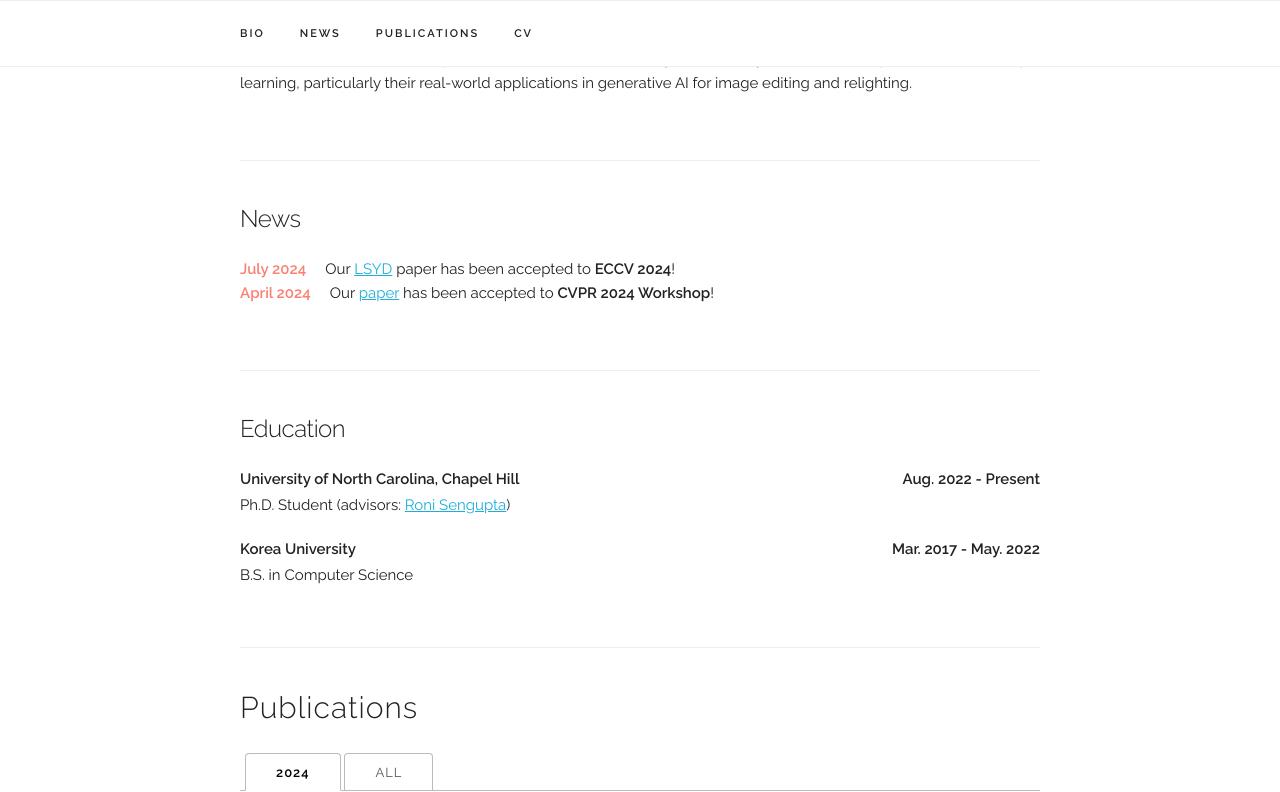
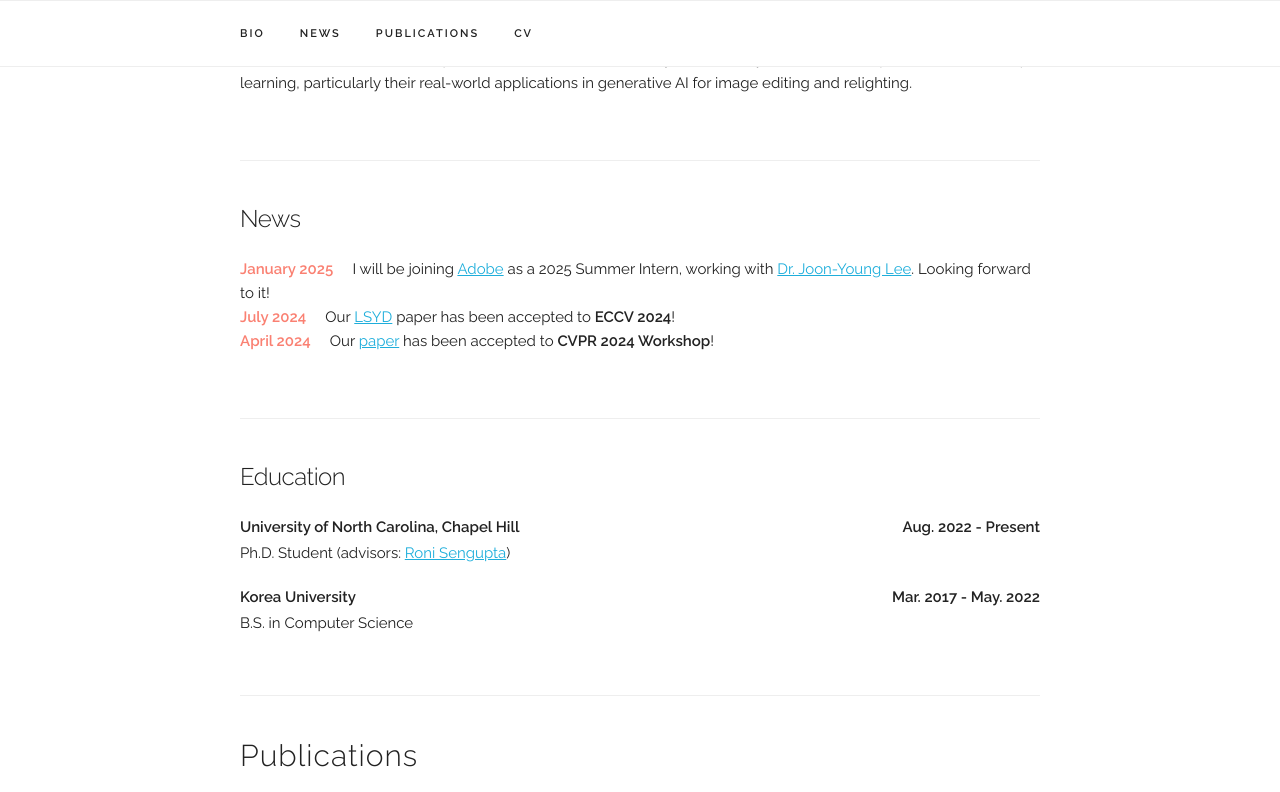
Before and after one commit to chedgekorea/chedgekorea.github.io, a Jekyll site: the page built from index.html, in a window 1280 px wide and 900 px high, scrolled down 438 px, cut to the strip 0-792 px from the top of the window. Built offline with Jekyll 4.4.1, drawn with Linux system fonts in a browser that asks for light colours; some web fonts are replaced.

Commit message:
Update index.html

```diff
--- a/index.html
+++ b/index.html
@@ -21,6 +21,10 @@ title: Home
 <!-- ========== News ========== -->
 <div class="docs-section">
 	<h5>News</h5>
+	<div class="col-12 col-md-12 text-md-left no-padding">
+		<b class="bbold" style="color:#fa8072;">January 2025</b>&nbsp;&nbsp;&nbsp;&nbsp;
+		I will be joining <a href="https://www.adobe.com">Adobe</a> as a 2025 Summer Intern, working with <a href="https://joonyoung-cv.github.io">Dr. Joon-Young Lee</a>. Looking forward to it!
+	</div>
 	<div class="col-12 col-md-12 text-md-left no-padding">
 		<b class="bbold" style="color:#fa8072;">July 2024</b>&nbsp;&nbsp;&nbsp;&nbsp;
 		Our <a href="https://chedgekorea.github.io/relighting/">LSYD</a> paper has been accepted to <b>ECCV 2024</b>!
```
